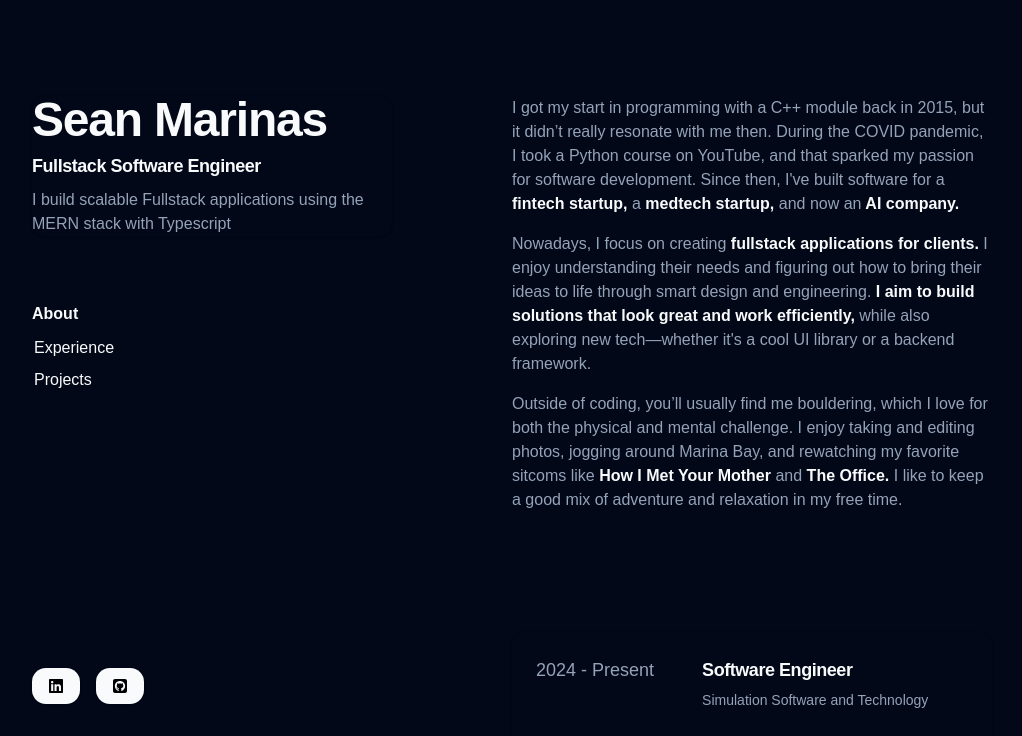
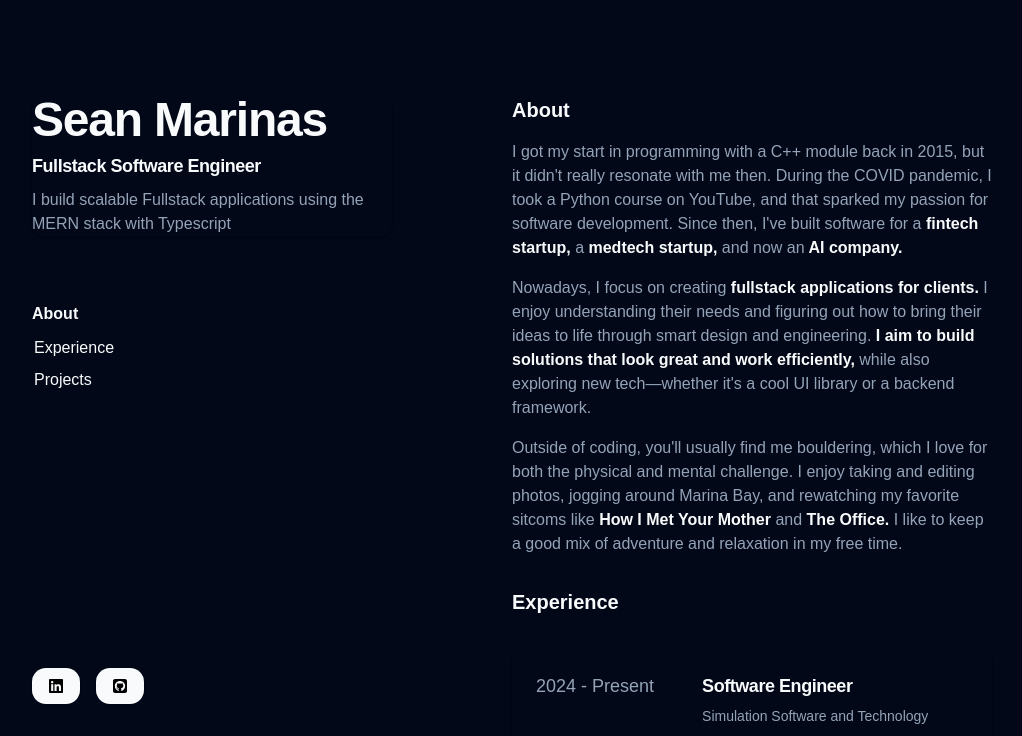
Before and after one commit to seanmarinass/sean-portfolio-v2, a Next.js app: page / in a window 1280 px wide. Shown: the top 736 px of the page, without its empty margins (128-1150 px from the left). Built offline with nearby package versions, Linux system fonts and the light colour scheme.

Commit message:
added section title

```diff
--- a/app/page.tsx
+++ b/app/page.tsx
@@ -4,7 +4,7 @@ import ProjectsSection from "@/sections/ProjectsSection";
 
 export default function Home() {
   return (
-    <div className="flex flex-col gap-[7.5rem] h-full">
+    <div className="flex flex-col gap-[2rem] h-full">
       <AboutSection />
       <ExperienceSection />
       <ProjectsSection />
--- /dev/null
+++ b/components/ui/SectionTitle.tsx
@@ -0,0 +1,11 @@
+interface SectionTitleProps {
+  title: string;
+}
+
+export default function SectionTitle({ title }: SectionTitleProps) {
+  return (
+    <div className="w-fit">
+      <h1 className="text-xl font-semibold">{title}</h1>
+    </div>
+  );
+}
--- a/sections/AboutSection.tsx
+++ b/sections/AboutSection.tsx
@@ -1,14 +1,15 @@
 import { CardDescription } from "@/components/ui/card";
+import SectionTitle from "@/components/ui/SectionTitle";
 
 export default function AboutSection() {
   return (
     <section className="flex flex-col gap-[1rem]">
-      <div className="flex flex-col gap-[1rem]">
+      <SectionTitle title="About" />
       <CardDescription className="text-base">
         I got my start in programming with a C++ module back in 2015, but it
-          didn’t really resonate with me then. During the COVID pandemic, I took
-          a Python course on YouTube, and that sparked my passion for software
-          development. Since then, I've built software for a
+        didn&apos;t really resonate with me then. During the COVID pandemic, I
+        took a Python course on YouTube, and that sparked my passion for
+        software development. Since then, I&apos;ve built software for a
         <span className="text-primary font-bold"> fintech startup, </span>a
         <span className="text-primary font-bold"> medtech startup, </span>
         and now an
@@ -27,24 +28,20 @@ export default function AboutSection() {
           {" "}
           I aim to build solutions that look great and work efficiently,{" "}
         </span>
-          while also exploring new tech—whether it's a cool UI library or a
+        while also exploring new tech—whether it&apos;s a cool UI library or a
         backend framework.
       </CardDescription>
 
       <CardDescription className="text-base">
-          Outside of coding, you’ll usually find me bouldering, which I love for
-          both the physical and mental challenge. I enjoy taking and editing
+        Outside of coding, you&apos;ll usually find me bouldering, which I love
+        for both the physical and mental challenge. I enjoy taking and editing
         photos, jogging around Marina Bay, and rewatching my favorite sitcoms
         like
-          <span className="text-primary font-bold">
-            {" "}
-            How I Met Your Mother{" "}
-          </span>
+        <span className="text-primary font-bold"> How I Met Your Mother </span>
         and
         <span className="text-primary font-bold"> The Office. </span>I like to
         keep a good mix of adventure and relaxation in my free time.
       </CardDescription>
-      </div>
     </section>
   );
 }
--- a/sections/ExperienceSection.tsx
+++ b/sections/ExperienceSection.tsx
@@ -1,9 +1,11 @@
 import ExperienceCard from "@/components/ui/ExperienceCard";
+import SectionTitle from "@/components/ui/SectionTitle";
 import { EXPERIENCES } from "@/lib/data/experiences.data";
 
 export default function ExperienceSection() {
   return (
     <section className="flex flex-col gap-[2rem]">
+      <SectionTitle title="Experience" />
       {EXPERIENCES.map((experience, index) => (
         <ExperienceCard
           key={index}
--- a/sections/ProjectsSection.tsx
+++ b/sections/ProjectsSection.tsx
@@ -1,11 +1,11 @@
-import { CardTitle } from "@/components/ui/card";
 import ProjectCard from "@/components/ui/ProjectCard";
+import SectionTitle from "@/components/ui/SectionTitle";
 import { PROJECTS } from "@/lib/data/projects.data";
 
 export default function ProjectsSection() {
   return (
     <section className="flex flex-col gap-[2rem]">
-      <CardTitle className="text-2xl">Featured Projects</CardTitle>
+      <SectionTitle title="Projects" />
 
       {PROJECTS.map((project, index) => (
         <ProjectCard
```
Lines whose indentation alone changed are shown as unchanged.
